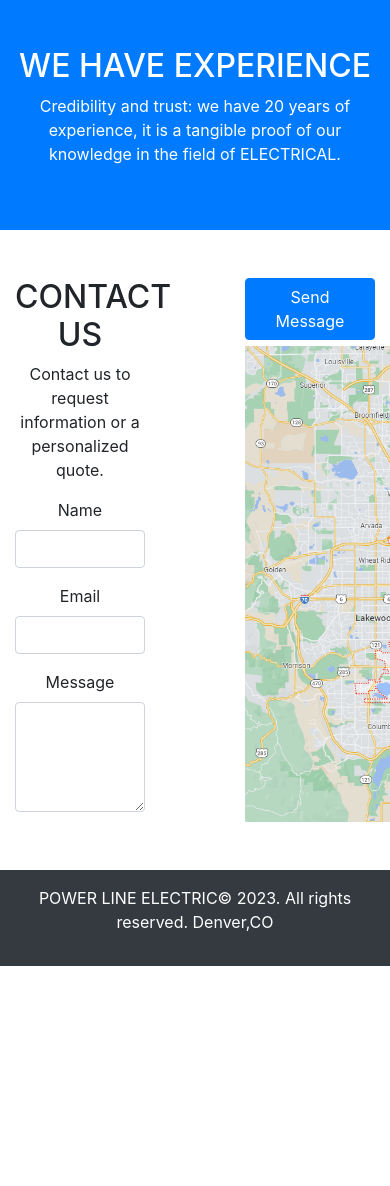
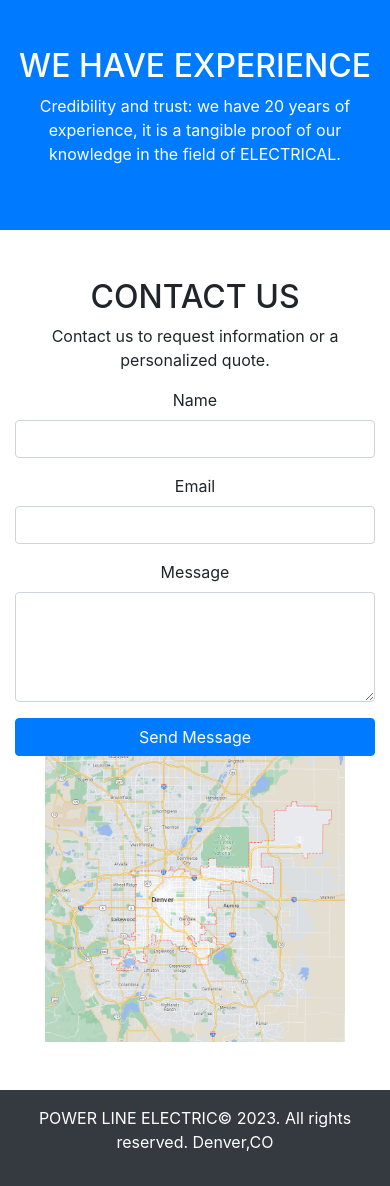
Before and after one commit to Feliipe14/Powerlineelectric, a PHP site: page / in a window 390 px wide; the page is wider, and only the part inside the window is pictured. Shown: the part 3610-4796 px from the top of that part. Before the commit the page ends 4576 px from the top of that part, so only its background shows below. Run offline with PHP 8.4, Linux system fonts and the light colour scheme; some libraries are stand-ins or nearby versions.

Commit message:
Update css

```diff
--- a/index.html
+++ b/index.html
@@ -177,13 +177,10 @@
         </div>
       </div>
 
-        <img width="500px" src="images/mapa.png" alt="">
+        <img class="map" width="500px" src="images/mapa.png" alt="">
 
 
       </div>
-
-
-
 
     </div>
 
--- a/styles.css
+++ b/styles.css
@@ -88,3 +88,14 @@
         column-count: 2; /* Especifica el número de columnas */
         column-gap: 100px; /* Espacio entre las columnas */
       }
+
+      @media screen and (max-width: 560px){
+        .columnas-contenedor{
+          column-count: 1;
+            column-gap: 0;
+        }
+
+        .map {
+          width: 300px;
+        }
+       }
```
